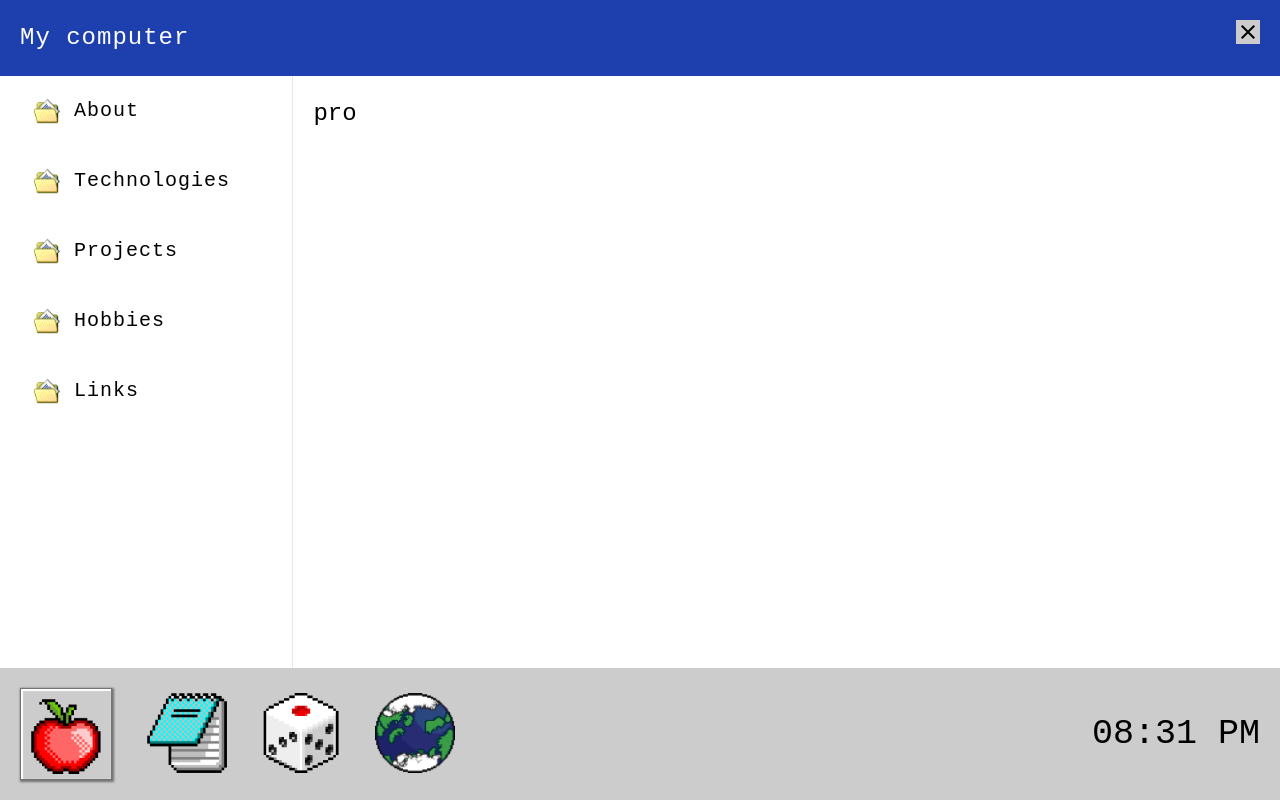
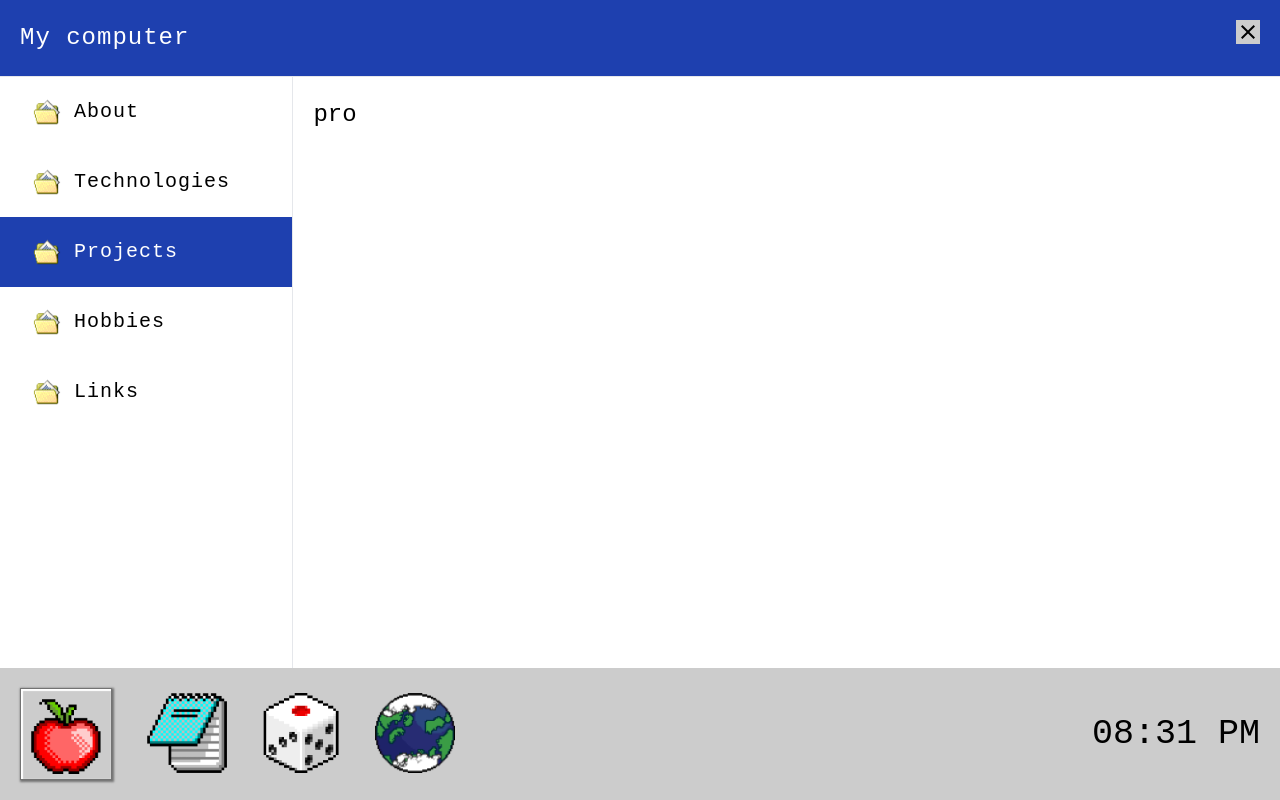
Before and after one commit to YanaKarpliuk/welcome-user-website, a React (Create React App) app: page /#/my-computer/projects in a window 1280 px wide. Built offline with nearby package versions, Linux system fonts and the light colour scheme.

Commit message:
added active class & border-b to topsection

```diff
--- a/src/components/MyComputer/About.tsx
+++ b/src/components/MyComputer/About.tsx
@@ -7,7 +7,6 @@ export default function About() {
   const [top, setTop] = useState(95);
 
   function handleImageMovement(e: React.MouseEvent<HTMLElement, MouseEvent>) {
-    console.log(e);
     setLeft(e.clientX);
     setTop(e.clientY);
   }
--- a/src/components/TopSection/TopSection.tsx
+++ b/src/components/TopSection/TopSection.tsx
@@ -7,7 +7,7 @@ type TopSectionProps = {
 
 export default function TopSection({ title }: TopSectionProps) {
   return (
-    <div className="bg-blue-800 flex justify-between p-[20px]">
+    <div className="bg-blue-800 flex justify-between p-[20px] border-b-[1px]">
       <h1 className="text-white text-[24px] tracking-[1px]">{title}</h1>
       <Link to="/">
         <button className="bg-grayBg p-[5px] hover:shadow-darkHover hover:bg-red-700 fill-black hover:fill-white transition-effect">
--- a/src/index.css
+++ b/src/index.css
@@ -33,6 +33,9 @@
   .menu-list-item-link {
     @apply text-[20px] tracking-[1px] flex items-center py-[10px] px-[20px] hover:bg-blue-800 hover:text-white cursor-pointer transition-effect;
   }
+  .menu-list-item-link-active {
+    @apply text-[20px] tracking-[1px] flex items-center py-[10px] px-[20px] bg-blue-800 text-white cursor-pointer;
+  }
   .menu-list-item-border {
     @apply border-b-[1px] border-b-gray-400;
   }
--- a/src/pages/MyComputer.tsx
+++ b/src/pages/MyComputer.tsx
@@ -1,6 +1,6 @@
 import TopSection from "components/TopSection/TopSection";
 import folderIcon from "@icons/folder.png";
-import { Link, Outlet } from "react-router-dom";
+import { Link, NavLink, Outlet } from "react-router-dom";
 import { isTemplateSpan } from "typescript";
 
 const dataList = [
@@ -20,10 +20,10 @@ export default function MyComputer() {
           {dataList.map((item) => {
             return (
               <li key={item.title}>
-                <Link to={item.link} className="menu-list-item-link">
+                <NavLink to={item.link} className={({isActive}) => isActive ? "menu-list-item-link-active" : "menu-list-item-link"}>
                   <img className="h-[50px]" src={folderIcon} alt="folder" />
                   <p>{item.title}</p>
-                </Link>
+                </NavLink>
               </li>
             );
           })}
```
